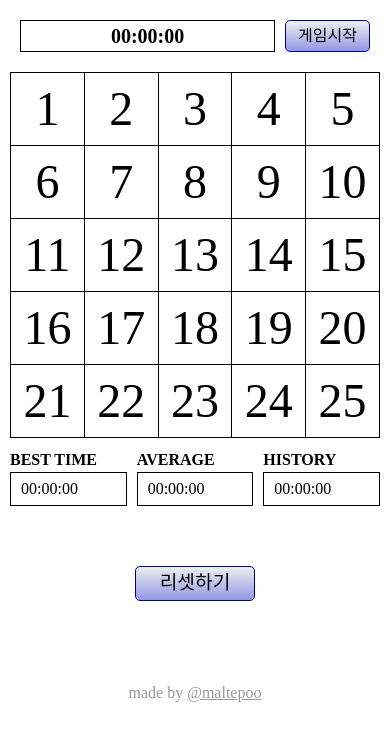
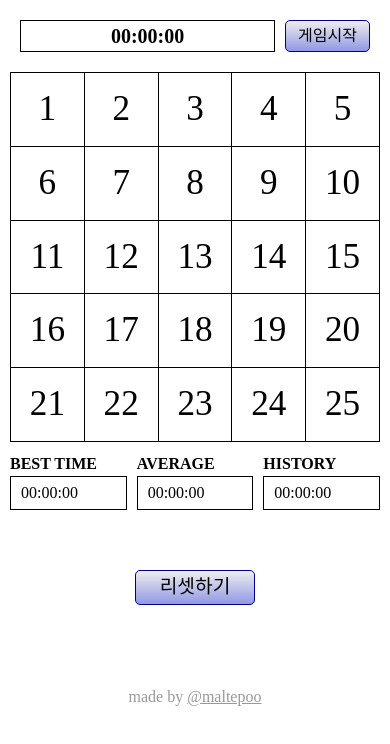
Before and after one commit to maltepoo/sungansi, a plain HTML site: page index.html in a window 390 px wide. Drawn offline with Linux system fonts and the light colour scheme; a web font is replaced by a local one.

Commit message:
feat : 반응형 화면 추가대응

```diff
--- a/index.html
+++ b/index.html
@@ -14,6 +14,7 @@
       <button id="stBtn">게임시작</button>
     </header>
     <container>
+      <div id="content">
         <table id="playboard">
           <tr>
             <td class="nums">1</td>
@@ -51,7 +52,7 @@
             <td class="nums">25</td>
           </tr>
         </table>
-
+      </div>
       <div id="statusBoard">
         <div id="bestTime">
           <span class="title">BEST TIME</span>
--- a/style.css
+++ b/style.css
@@ -47,17 +47,25 @@ container {
   margin-left: 10px;
 }
 
+#content {
+  position: relative;
+  width: 50%;
+  max-width: 540px;
+  aspect-ratio: 1 / 1;
+}
+
 #playboard {
-  -webkit-user-select:none;
-  -moz-user-select:none;
-  -ms-user-select:none;
-  user-select:none;
+  -webkit-user-select: none;
+  -moz-user-select: none;
+  -ms-user-select: none;
+  user-select: none;
 
+  position: absolute;
+  top: 0;
+  left: 0;
   width: 100%;
-  max-width: 540px;
-  max-height: 540px;
+  height: 100%;
   border: 1px solid black;
-  margin: 0 10px;
   box-sizing: border-box;
 }
 
@@ -69,7 +77,9 @@ container {
   font-size: 3rem;
   box-sizing: border-box;
   width: 20%;
+  height: 20%;
 }
+
 
 #statusBoard {
   width: 30%;
@@ -78,6 +88,7 @@ container {
   display: flex;
   flex-direction: column;
   white-space: nowrap;
+  margin-left: 10px;
 }
 
 .title {
@@ -129,7 +140,8 @@ footer > span > a {
     padding: 10px;
   }
 
-  #playboard {
+  #content {
+    width: 100%;
     margin: 0 auto;
   }
 
@@ -157,3 +169,9 @@ footer > span > a {
     display: inline-block;
   }
 }
+
+@media screen and (max-width: 450px) {
+  #playboard td {
+    font-size: 2.2rem;
+  }
+}
```
Lines whose indentation alone changed are shown as unchanged.
